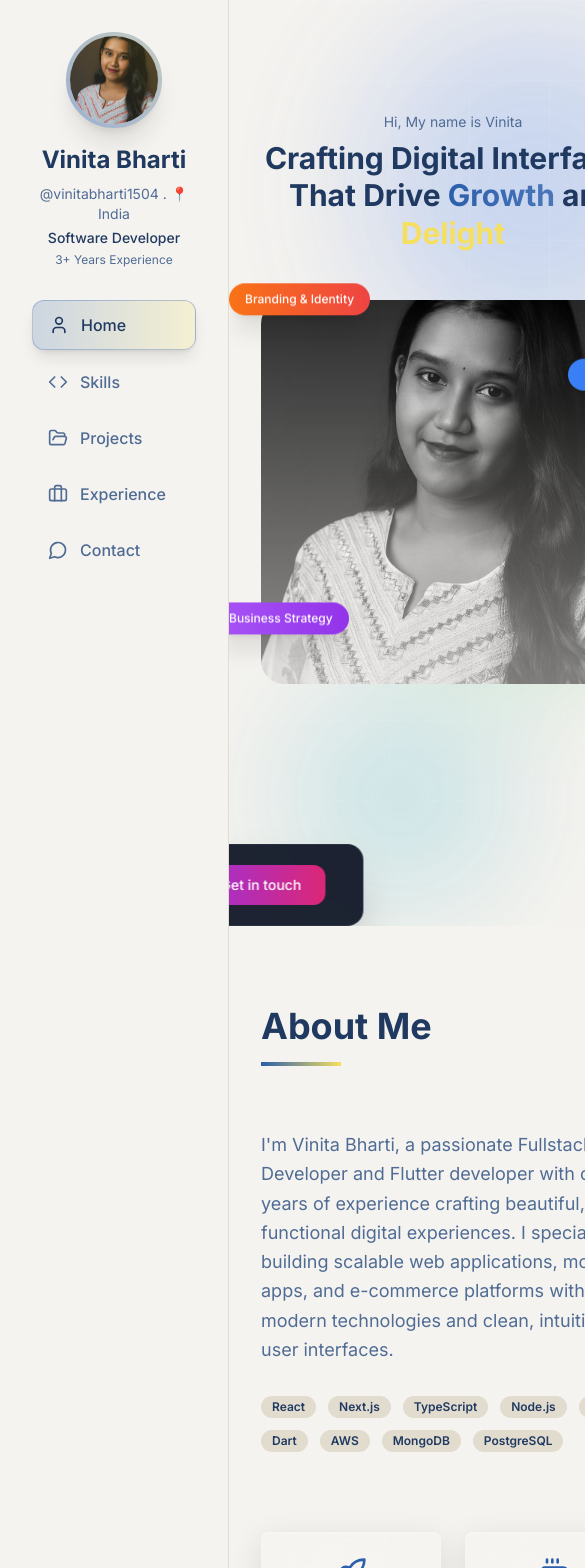
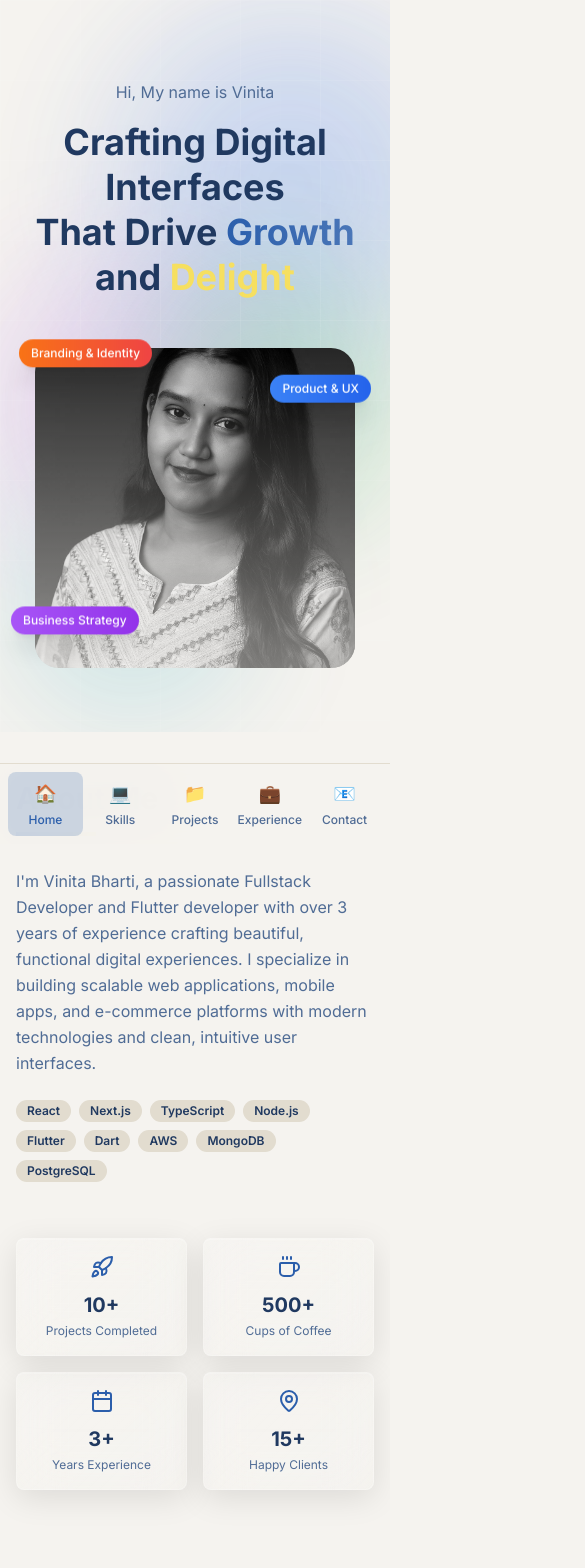
Before and after one commit to Vinita1504/my-portfolio, a Next.js app: page / in a window 390 px wide. Shown: the top 1568 px of the page, 585 px wide, since content can reach past the window. Built offline with nearby package versions, Linux system fonts and the light colour scheme.

Commit message:
Feat: created  mobile resposnive

```diff
--- a/app/globals.css
+++ b/app/globals.css
@@ -399,21 +399,6 @@
   }
 }
 
-/* Mobile optimization */
-@media (max-width: 768px) {
-  .fixed {
-    position: static;
-  }
-
-  .w-80 {
-    width: 100%;
-    height: auto;
-  }
-
-  .ml-80 {
-    margin-left: 0;
-  }
-}
 
 /* Focus states for accessibility */
 button:focus,
--- a/components/About.tsx
+++ b/components/About.tsx
@@ -25,25 +25,25 @@ export default function About() {
   ];
 
   return (
-    <section className="min-h-screen bg-background py-20 px-8">
+    <section className="h-max bg-background py-12 sm:py-16 lg:py-20 px-4 sm:px-6 lg:px-8">
       <div className="max-w-6xl mx-auto">
         <div className={`transition-all duration-1000 ${isVisible ? 'opacity-100 translate-y-0' : 'opacity-0 translate-y-8'}`}>
-          <h2 className="text-4xl md:text-5xl font-bold text-foreground mb-4">About Me</h2>
-          <div className="w-20 h-1 bg-gradient-to-r from-primary to-accent mb-16"></div>
+          <h2 className="text-3xl sm:text-4xl md:text-5xl font-bold text-foreground mb-4">About Me</h2>
+          <div className="w-20 h-1 bg-gradient-to-r from-primary to-accent mb-8 sm:mb-12 lg:mb-16"></div>
         </div>
 
-        <div className="grid md:grid-cols-2 gap-12 items-center">
+        <div className="grid md:grid-cols-2 gap-8 lg:gap-12 items-center">
           {/* Content */}
           <div className={`transition-all duration-1000 delay-300 ${isVisible ? 'opacity-100 translate-x-0' : 'opacity-0 -translate-x-8'}`}>
-            <p className="text-muted-foreground text-lg leading-relaxed mb-8">
+            <p className="text-muted-foreground text-base sm:text-lg leading-relaxed mb-6 sm:mb-8">
               I'm Vinita Bharti, a passionate Fullstack Developer and Flutter developer with over 3 years of experience crafting
               beautiful, functional digital experiences. I specialize in building scalable web applications,
               mobile apps, and e-commerce platforms with modern technologies and clean, intuitive user interfaces.
             </p>
 
-            <div className="flex flex-wrap gap-3 mb-8">
+            <div className="flex flex-wrap gap-2 sm:gap-3 mb-6 sm:mb-8">
               {['React', 'Next.js', 'TypeScript', 'Node.js', 'Flutter', 'Dart', 'AWS', 'MongoDB', 'PostgreSQL'].map((skill) => (
-                <Badge key={skill} variant="secondary" className="bg-secondary text-secondary-foreground hover:bg-primary/20">
+                <Badge key={skill} variant="secondary" className="bg-secondary text-secondary-foreground hover:bg-primary/20 text-xs sm:text-sm">
                   {skill}
                 </Badge>
               ))}
@@ -52,15 +52,15 @@ export default function About() {
 
           {/* Stats Grid */}
           <div className={`transition-all duration-1000 delay-500 ${isVisible ? 'opacity-100 translate-x-0' : 'opacity-0 translate-x-8'}`}>
-            <div className="grid grid-cols-2 gap-6">
+            <div className="grid grid-cols-2 gap-4 sm:gap-6">
               {stats.map((stat, index) => {
                 const Icon = stat.icon;
                 return (
                   <Card key={stat.label} className="glass-card hover:border-primary/50 transition-all duration-300 hover:scale-105">
-                    <CardContent className="p-6 text-center">
-                      <Icon className="w-8 h-8 text-primary mx-auto mb-4" />
-                      <div className="text-2xl font-bold text-foreground mb-2">{stat.value}</div>
-                      <div className="text-muted-foreground text-sm">{stat.label}</div>
+                    <CardContent className="p-4 sm:p-6 text-center">
+                      <Icon className="w-6 h-6 sm:w-8 sm:h-8 text-primary mx-auto mb-3 sm:mb-4" />
+                      <div className="text-xl sm:text-2xl font-bold text-foreground mb-1 sm:mb-2">{stat.value}</div>
+                      <div className="text-muted-foreground text-xs sm:text-sm">{stat.label}</div>
                     </CardContent>
                   </Card>
                 );
--- a/components/Contact.tsx
+++ b/components/Contact.tsx
@@ -63,27 +63,27 @@ export default function Contact() {
   ];
 
   return (
-    <section className="min-h-screen bg-background py-20 px-8">
+    <section className="min-h-screen bg-background py-12 sm:py-16 lg:py-20 px-4 sm:px-6 lg:px-8">
       <div className="max-w-6xl mx-auto">
         <div className={`transition-all duration-1000 ${isVisible ? 'opacity-100 translate-y-0' : 'opacity-0 translate-y-8'}`}>
-          <h2 className="text-4xl md:text-5xl font-bold text-foreground mb-4">Let's Work Together</h2>
-          <div className="w-20 h-1 bg-gradient-to-r from-primary to-accent mb-8"></div>
-          <p className="text-muted-foreground text-lg mb-16">
+          <h2 className="text-3xl sm:text-4xl md:text-5xl font-bold text-foreground mb-4">Let's Work Together</h2>
+          <div className="w-20 h-1 bg-gradient-to-r from-primary to-accent mb-6 sm:mb-8"></div>
+          <p className="text-muted-foreground text-base sm:text-lg mb-8 sm:mb-12 lg:mb-16">
             Ready to bring your ideas to life? Let's build something amazing together.
           </p>
         </div>
 
-        <div className="grid lg:grid-cols-2 gap-12">
+        <div className="grid lg:grid-cols-2 gap-8 lg:gap-12">
           {/* Contact Form */}
           <Card
             className={`bg-card/30 backdrop-blur-sm border-border transition-all duration-1000 ${
               isVisible ? 'opacity-100 translate-x-0' : 'opacity-0 -translate-x-8'
             }`}
           >
-            <CardContent className="p-8">
-              <h3 className="text-2xl font-bold text-foreground mb-6">Send Message</h3>
-              <form onSubmit={handleSubmit} className="space-y-6">
-                <div className="grid md:grid-cols-2 gap-4">
+            <CardContent className="p-4 sm:p-6 lg:p-8">
+              <h3 className="text-xl sm:text-2xl font-bold text-foreground mb-4 sm:mb-6">Send Message</h3>
+              <form onSubmit={handleSubmit} className="space-y-4 sm:space-y-6">
+                <div className="grid sm:grid-cols-2 gap-4">
                   <div>
                     <Input
                       name="name"
@@ -142,28 +142,28 @@ export default function Contact() {
           <div className={`transition-all duration-1000 delay-300 ${isVisible ? 'opacity-100 translate-x-0' : 'opacity-0 translate-x-8'}`}>
             <div className="space-y-8">
               <div>
-                <h3 className="text-2xl font-bold text-foreground mb-6">Get in Touch</h3>
-                <p className="text-muted-foreground mb-8 leading-relaxed">
+                <h3 className="text-xl sm:text-2xl font-bold text-foreground mb-4 sm:mb-6">Get in Touch</h3>
+                <p className="text-muted-foreground text-sm sm:text-base mb-6 sm:mb-8 leading-relaxed">
                   I'm always excited to discuss new projects, creative ideas, or opportunities to be part of your vision.
                 </p>
               </div>
 
               {/* Contact Info Cards */}
-              <div className="space-y-4">
+              <div className="space-y-3 sm:space-y-4">
                 {contactInfo.map((info, index) => {
                   const Icon = info.icon;
                   return (
                     <Card key={info.label} className="bg-card/30 backdrop-blur-sm border-border hover:border-primary/50 transition-all duration-300 hover:scale-105">
-                      <CardContent className="p-6">
-                        <div className="flex items-center space-x-4">
-                          <div className="w-12 h-12 bg-gradient-to-br from-primary to-accent rounded-lg flex items-center justify-center">
-                            <Icon className="text-foreground" size={20} />
+                      <CardContent className="p-4 sm:p-6">
+                        <div className="flex items-center space-x-3 sm:space-x-4">
+                          <div className="w-10 h-10 sm:w-12 sm:h-12 bg-gradient-to-br from-primary to-accent rounded-lg flex items-center justify-center">
+                            <Icon className="text-foreground sm:size-5" size={18} />
                           </div>
                           <div>
-                            <div className="text-muted-foreground text-sm">{info.label}</div>
+                            <div className="text-muted-foreground text-xs sm:text-sm">{info.label}</div>
                             <a
                               href={info.href}
-                              className="text-foreground font-medium hover:text-primary transition-colors"
+                              className="text-foreground font-medium hover:text-primary transition-colors text-sm sm:text-base"
                             >
                               {info.value}
                             </a>
@@ -176,9 +176,9 @@ export default function Contact() {
               </div>
 
               {/* Social Links */}
-              <div className="pt-8">
-                <h4 className="text-lg font-semibold text-foreground mb-4">Follow Me</h4>
-                <div className="flex space-x-4">
+              <div className="pt-6 sm:pt-8">
+                <h4 className="text-base sm:text-lg font-semibold text-foreground mb-3 sm:mb-4">Follow Me</h4>
+                <div className="flex space-x-3 sm:space-x-4">
                   {socialLinks.map((social) => {
                     const Icon = social.icon;
                     return (
@@ -187,9 +187,9 @@ export default function Contact() {
                         href={social.href}
                         target="_blank"
                         rel="noopener noreferrer"
-                        className="w-12 h-12 bg-muted/50 rounded-lg flex items-center justify-center text-muted-foreground hover:text-foreground hover:bg-primary/20 transition-all duration-300 hover:scale-110"
+                        className="w-10 h-10 sm:w-12 sm:h-12 bg-muted/50 rounded-lg flex items-center justify-center text-muted-foreground hover:text-foreground hover:bg-primary/20 transition-all duration-300 hover:scale-110"
                       >
-                        <Icon size={20} />
+                        <Icon size={18} className="sm:size-5" />
                       </a>
                     );
                   })}
@@ -200,11 +200,11 @@ export default function Contact() {
         </div>
 
         {/* Closing Message */}
-        <div className={`text-center mt-16 transition-all duration-1000 delay-500 ${isVisible ? 'opacity-100 translate-y-0' : 'opacity-0 translate-y-8'}`}>
-          <p className="text-2xl font-bold text-foreground mb-4">
+        <div className={`text-center mt-12 sm:mt-16 transition-all duration-1000 delay-500 ${isVisible ? 'opacity-100 translate-y-0' : 'opacity-0 translate-y-8'}`}>
+          <p className="text-xl sm:text-2xl font-bold text-foreground mb-3 sm:mb-4">
             Let's build something amazing together.
           </p>
-          <p className="text-muted-foreground">
+          <p className="text-muted-foreground text-sm sm:text-base">
             I'm currently available for freelance work and exciting full-time opportunities.
           </p>
         </div>
--- a/components/Hero.tsx
+++ b/components/Hero.tsx
@@ -39,17 +39,17 @@ export default function Hero() {
   ];
 
   return (
-    <InteractiveBackground className="relative min-h-screen overflow-hidden">
-      <div className="relative z-10 flex flex-col justify-center items-center min-h-screen px-8">
+    <InteractiveBackground className="relative  h-max overflow-hidden">
+      <div className="relative z-10 flex flex-col justify-center items-center  h-max px-4  pt-20  sm:px-8">
         {/* Intro Text */}
         <div className={`transition-all duration-1000 ${isVisible ? 'opacity-100 translate-y-0' : 'opacity-0 translate-y-8'}`}>
-          <p className="text-muted-foreground text-sm mb-2 text-center">Hi, My name is Vinita</p>
+          <p className="text-muted-foreground text-base sm:text-lg md:text-xl mb-4 sm:mb-6 text-center">Hi, My name is Vinita</p>
         </div>
 
         {/* Main Heading */}
         <div className={`transition-all duration-1000 delay-300 ${isVisible ? 'opacity-100 translate-y-0' : 'opacity-0 translate-y-8'}`}>
           <h1
-            className="text-3xl md:text-4xl font-bold text-foreground text-center mb-12 leading-tight"
+            className="text-4xl sm:text-5xl md:text-6xl lg:text-4xl font-bold text-foreground text-center mb-12 sm:mb-16 md:mb-20 leading-tight px-4"
             style={{ transform: `scale(${scale})` }}
           >
             Crafting Digital Interfaces<br />
@@ -65,7 +65,7 @@ export default function Hero() {
         </div>
 
         {/* Portrait with Floating Tags and Overlay Social Section */}
-        <div className={`relative mb-12 transition-all duration-1000 delay-500 ${isVisible ? 'opacity-100 scale-100' : 'opacity-0 scale-95'}`}>
+        <div className={`relative mb-16 sm:mb-20 md:mb-24 transition-all duration-1000 delay-500 ${isVisible ? 'opacity-100 scale-100' : 'opacity-0 scale-95'}`}>
           <Tilt
             tiltMaxAngleX={15}
             tiltMaxAngleY={15}
@@ -76,7 +76,7 @@ export default function Hero() {
           >
             <div style={{ transform: `scale(${scale})` }}>
             <div
-              className="relative w-96 h-96 mx-auto"
+              className="relative w-80 h-80 sm:w-96 sm:h-96 md:w-[28rem] md:h-[28rem] lg:w-96 lg:h-96 mx-auto"
               onMouseEnter={() => setIsHovered(true)}
               onMouseLeave={() => setIsHovered(false)}
             >
@@ -89,21 +89,21 @@ export default function Hero() {
               <div className="absolute inset-0 bg-gradient-to-t from-background/50 to-transparent rounded-3xl"></div>
             </div>
 
-            {/* Floating Skill Tags */}
+            {/* Floating Skill Tags - Visible on all screens */}
             {skillTags.map((tag, index) => (
               <div
                 key={tag.text}
                 className={`absolute animate-float ${
-                  tag.position === 'top-left' ? '-top-4 -left-8' :
-                  tag.position === 'top-right' ? 'top-16 -right-8' :
-                  tag.position === 'bottom-left' ? 'bottom-10 -left-12' : ''
+                  tag.position === 'top-left' ? '-top-2 -left-4 sm:-top-4 sm:-left-8' :
+                  tag.position === 'top-right' ? 'top-8 -right-4 sm:top-16 sm:-right-8' :
+                  tag.position === 'bottom-left' ? 'bottom-6 -left-6 sm:bottom-10 sm:-left-12' : ''
                 }`}
                 style={{
                   animationDelay: `${index * 0.5}s`
                 }}
                 data-tilt-depth="30"
               >
-                <div className={`bg-gradient-to-r ${tag.color} text-white px-4 py-2 rounded-full text-xs font-medium shadow-xl`}>
+                <div className={`bg-gradient-to-r ${tag.color} text-white px-3 py-1.5 sm:px-4 sm:py-2 rounded-full text-xs sm:text-sm font-medium shadow-xl`}>
                   {tag.text}
                 </div>
               </div>
@@ -114,8 +114,8 @@ export default function Hero() {
         </div>
       </div>
 
-      {/* Fixed Social Media Bar at Bottom */}
-      <div className="fixed bottom-6 left-[70%] -translate-x-[70%] z-50">
+      {/* Fixed Social Media Bar at Bottom - Hidden on mobile */}
+      <div className="hidden lg:block fixed bottom-6 left-[70%] -translate-x-[70%] z-50">
         <div className="flex items-center space-x-4 bg-gray-900/95 backdrop-blur-sm border border-gray-700/50 rounded-2xl px-6 py-4 shadow-2xl">
           {/* Profile Picture */}
           <div className="relative group cursor-pointer">
--- a/components/PageLayout.tsx
+++ b/components/PageLayout.tsx
@@ -1,6 +1,7 @@
 "use client";
 
 import Sidebar from '@/components/Sidebar';
+import { usePathname } from 'next/navigation';
 
 interface PageLayoutProps {
   children: React.ReactNode;
@@ -9,11 +10,70 @@ interface PageLayoutProps {
 
 export default function PageLayout({ children, activeSection }: PageLayoutProps) {
   return (
-    <div className="flex min-h-screen bg-background">
-      <Sidebar activeSection={activeSection} />
-      <main className="flex-1 ml-80">
+    <div className="min-h-screen bg-background overflow-x-hidden">
+      {/* Desktop Sidebar */}
+      <div className="hidden lg:block fixed left-0 top-0 h-screen w-80 z-50">
+        <Sidebar activeSection={activeSection} />
+      </div>
+
+      {/* Mobile Bottom Navigation */}
+      <div className="lg:hidden fixed bottom-0 left-0 right-0 z-50">
+        <MobileBottomNav activeSection={activeSection} />
+      </div>
+
+      {/* Main Content */}
+      <main className="lg:ml-80 pb-20 lg:pb-0">
         {children}
       </main>
     </div>
   );
 }
+
+// Mobile Bottom Navigation Component
+function MobileBottomNav({ activeSection }: { activeSection?: string }) {
+  const pathname = usePathname();
+
+  const getActiveSection = () => {
+    if (activeSection) return activeSection;
+    if (pathname === '/') return 'home';
+    return pathname.slice(1);
+  };
+
+  const currentSection = getActiveSection();
+
+  const navigation = [
+    { id: 'home', label: 'Home', icon: '🏠', href: '/' },
+    { id: 'skills', label: 'Skills', icon: '💻', href: '/skills' },
+    { id: 'projects', label: 'Projects', icon: '📁', href: '/projects' },
+    { id: 'experience', label: 'Experience', icon: '💼', href: '/experience' },
+    { id: 'contact', label: 'Contact', icon: '📧', href: '/contact' },
+  ];
+
+  return (
+    <div className="bg-background/95 backdrop-blur-xl border-t border-border overflow-x-hidden">
+      <nav className="px-2 py-2">
+        <ul className="flex justify-around">
+          {navigation.map((item) => {
+            const isActive = currentSection === item.id;
+
+            return (
+              <li key={item.id} className="flex-1">
+                <a
+                  href={item.href}
+                  className={`flex flex-col items-center justify-center py-2 px-1 rounded-lg transition-all duration-300 ${
+                    isActive
+                      ? 'bg-primary/20 text-primary'
+                      : 'text-muted-foreground hover:text-foreground hover:bg-muted/50'
+                  }`}
+                >
+                  <span className="text-lg mb-1">{item.icon}</span>
+                  <span className="text-xs font-medium">{item.label}</span>
+                </a>
+              </li>
+            );
+          })}
+        </ul>
+      </nav>
+    </div>
+  );
+}
--- a/components/Sidebar.tsx
+++ b/components/Sidebar.tsx
@@ -30,7 +30,7 @@ export default function Sidebar({ activeSection }: SidebarProps) {
   const currentSection = getActiveSection();
 
   return (
-    <div className="fixed left-0 top-0 h-screen w-80 bg-background/95 backdrop-blur-xl border-r border-border z-50">
+    <div className="h-screen w-80 bg-background/95 backdrop-blur-xl border-r border-border">
       <div className="flex flex-col h-full p-8">
         {/* Profile Section */}
         <div className="text-center mb-8 relative">
@@ -38,11 +38,11 @@ export default function Sidebar({ activeSection }: SidebarProps) {
           {/* <div className="absolute top-0 right-0">
             <ThemeToggle />
           </div>
-           */}
+          */}
           <div className="relative w-24 h-24 mx-auto mb-4">
             <Image
               src="/vinita.jpeg"
-              alt="ViNiTa BhArTi - Profile"
+              alt="Vinita Bharti - Profile"
               fill
               className="rounded-full object-cover border-4 border-primary/30 shadow-xl"
             />
```
Also changed, not shown: components/Experience.tsx (+25 -25 lines), components/Projects.tsx (+11 -11 lines), components/Skills.tsx (+24 -24 lines).
